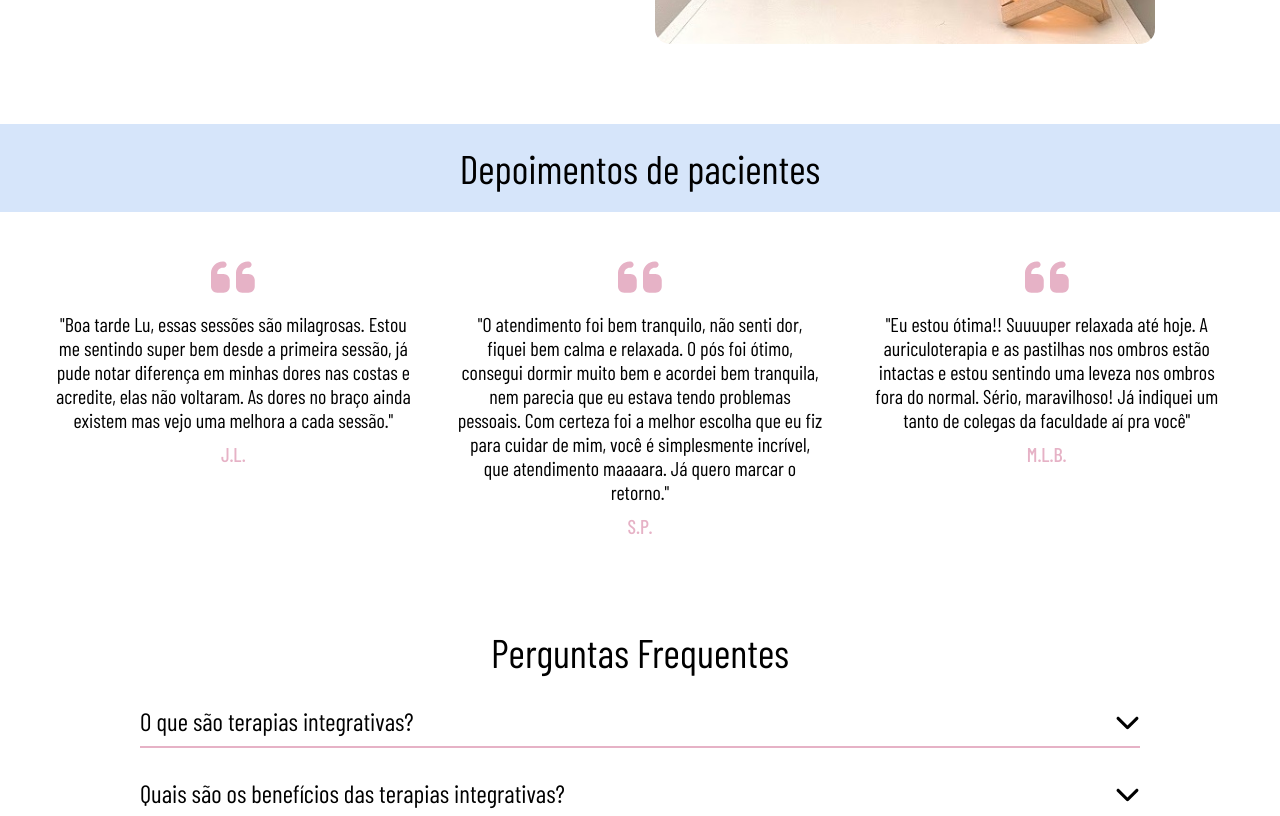
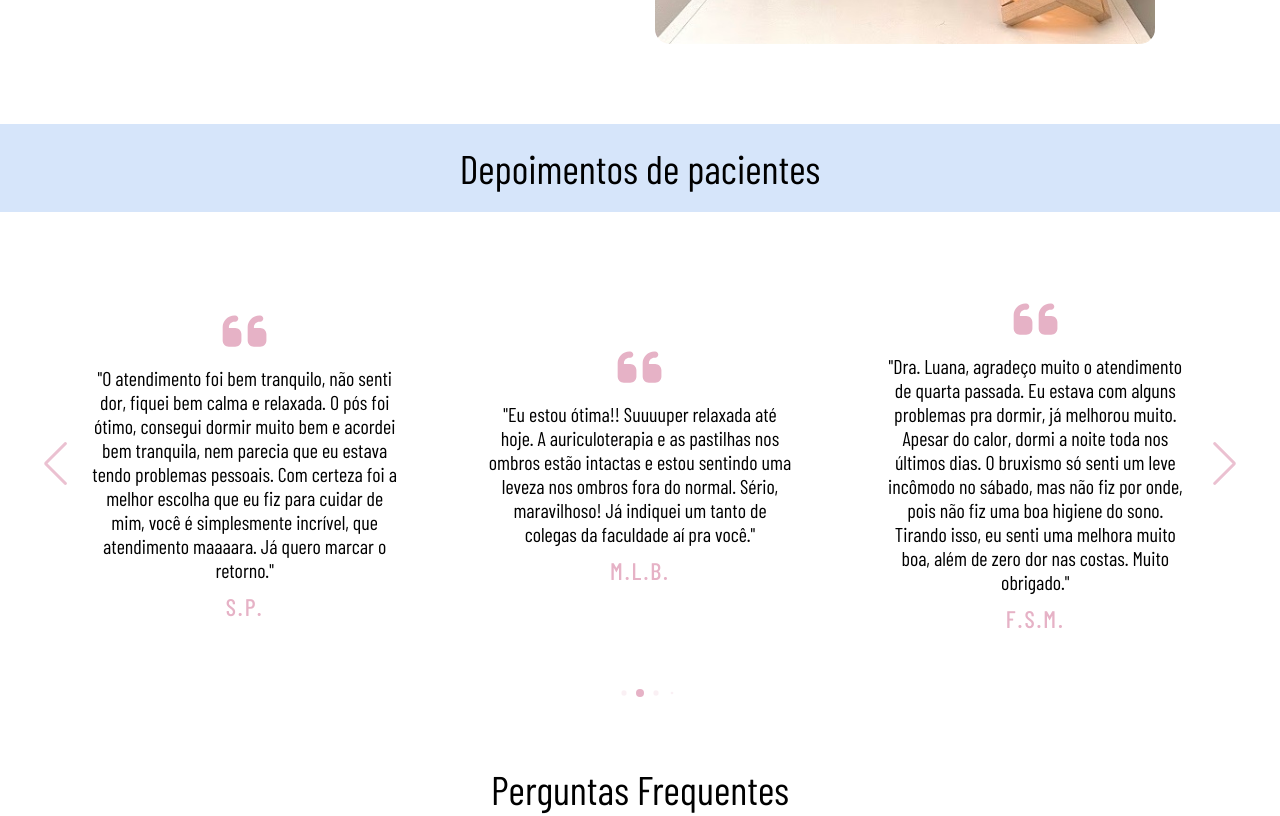
Before and after one commit to SantiagoMorais/luana-integrative-therapies, a React (Vite) app: page / in a window 1280 px wide. Shown: the part 1840-2656 px from the top of the page. Built offline with nearby package versions, Linux system fonts and the light colour scheme; a web font is replaced by a local one.

Commit message:
updated depositions component to use swipe library

```diff
--- a/package.json
+++ b/package.json
@@ -21,7 +21,8 @@
     "react": "^18.2.0",
     "react-dom": "^18.2.0",
     "react-router-dom": "^6.22.3",
-    "styled-components": "^6.1.8"
+    "styled-components": "^6.1.8",
+    "swiper": "^11.1.4"
   },
   "devDependencies": {
     "@testing-library/jest-dom": "^6.4.2",
--- a/src/components/depositions/index.tsx
+++ b/src/components/depositions/index.tsx
@@ -3,26 +3,69 @@ import data from "@json/index.json"
 import { FontAwesomeIcon } from "@fortawesome/react-fontawesome"
 import { faQuoteLeft } from "@fortawesome/free-solid-svg-icons"
 import { theme } from "@styles/theme"
+import { Swiper, SwiperSlide } from "swiper/react"
+import { useEffect, useState } from "react"
+
+import { Navigation, Pagination, Autoplay } from 'swiper/modules';
+import 'swiper/css';
+import 'swiper/css/navigation';
+import 'swiper/css/pagination';
+import 'swiper/css/scrollbar';
 
 export const Depositions = () => {
+    const [slidesPerView, setSlidesPerView] = useState<number>(2)
+
+    useEffect(() => {
+        const handleResize = () => {
+            const smalDevicesScreen = window.innerWidth < 1200;
+            const mobileDevicesScreen = window.innerWidth < 768
+            if (mobileDevicesScreen) {
+                setSlidesPerView(1)
+            } else if (smalDevicesScreen) {
+                setSlidesPerView(2)
+            } else {
+                setSlidesPerView(3)
+            }
+        };
+        handleResize();
+
+        window.addEventListener("resize", handleResize)
+        return () => { window.removeEventListener("resize", handleResize) }
+    }, [])
+
     return (
         <Container>
             <h2 className="title">Depoimentos de pacientes</h2>
-            <ul className="depositions">
-                {data.depositions &&
-                    <>
-                        {data.depositions.map((patient, index) =>
-                            <li key={index} className="deposition">
+            <div className="content">
+                <div className="depositions">
+                    <Swiper
+                        spaceBetween={50}
+                        slidesPerView={slidesPerView}
+                        loop={true}
+                        className="swiper"
+                        navigation
+                        modules={[Pagination, Navigation, Autoplay]}
+                        pagination={{
+                            dynamicBullets: true, clickable: true
+                        }}
+                        autoplay={{
+                            delay: 5000,
+                            disableOnInteraction: false
+                        }}
+                    >
+                        {data.depositions && data.depositions.map(patient =>
+                            <SwiperSlide className="slide" key={patient.patientName}>
                                 <FontAwesomeIcon icon={faQuoteLeft} className="icon" />
                                 <p className="deposition">
                                     "{patient.deposition}"
                                 </p>
                                 <p className="patientName">{patient.patientName}</p>
-                            </li>
-                        )}
-                    </>
+                            </SwiperSlide>
+                        )
                         }
-            </ul>
+                    </Swiper>
+                </div>
+            </div>
         </Container>
     )
 }
@@ -42,32 +85,76 @@ const Container = styled.div`
         padding: 2rem 0;
     }
 
-    .depositions {
-        padding: 3rem;
+    .content {
         display: flex;
-        flex-wrap: wrap;
         justify-content: center;
         max-width: 144rem;
+        width: 100%;
+
+        .depositions {
+            width: 100%;
+            padding: 1rem 0;
 
             .icon {
                 font-size: 5rem;
                 color: ${theme.secondaryColor};
             }
 
+            .swiper {
+                max-width: 95%;
+                padding: 0 4rem;
+
+
+                .swiper-button-next, .swiper-button-prev {
+                    color: ${theme.secondaryColor};
+                    transition: .3s;
+                    opacity: .8;
+
+                    &:hover {
+                        scale: 1.2;
+                        opacity: 1;
+                    }
+                }
+
+                .swiper-pagination-bullet {
+                    background: ${theme.secondaryColor};
+                }
+
+                .slide {
+                    display: flex;
+                    flex-direction: column;
+                    align-items: center;
+                    margin-bottom: 3rem;
+                    max-width: 100%;
+                    cursor: default;
+                    -webkit-user-select: none; /* Safari */
+                    -moz-user-select: none; /* Firefox */
+                    -ms-user-select: none; /* Internet Explorer/Edge */
+                    user-select: none;
+                    margin: auto;
+                    padding: 0 1rem;
+
                     .deposition {
                         font-size: 2rem;
                         text-align: center;
-            flex-grow: 1;
-            flex-basis: 20rem;
                         padding: 1rem;
                         font-weight: 300;
+                        max-width: 100%;
                     }
 
                     .patientName {
                         font-weight: 500;
                         color: ${theme.secondaryColor};
+                        font-size: 2.4rem;
+                        letter-spacing: .2rem;
+                        text-transform: uppercase;
                     }
                 }
+            }
+
+        }
+    }
+
 
     @media (max-width: 425px) {
         margin-bottom: 1rem;
--- a/src/json/index.json
+++ b/src/json/index.json
@@ -16,8 +16,28 @@
             "patientName": "S.P."
         },
         {
-            "deposition": "Eu estou ótima!! Suuuuper relaxada até hoje. A auriculoterapia e as pastilhas nos ombros estão intactas e estou sentindo uma leveza nos ombros fora do normal. Sério, maravilhoso! Já indiquei um tanto de colegas da faculdade aí pra você",
+            "deposition": "Eu estou ótima!! Suuuuper relaxada até hoje. A auriculoterapia e as pastilhas nos ombros estão intactas e estou sentindo uma leveza nos ombros fora do normal. Sério, maravilhoso! Já indiquei um tanto de colegas da faculdade aí pra você.",
             "patientName": "M.L.B."
+        },
+        {
+            "deposition": "Dra. Luana, agradeço muito o atendimento de quarta passada. Eu estava com alguns problemas pra dormir, já melhorou muito. Apesar do calor, dormi a noite toda nos últimos dias. O bruxismo só senti um leve incômodo no sábado, mas não fiz por onde, pois não fiz uma boa higiene do sono. Tirando isso, eu senti uma melhora muito boa, além de zero dor nas costas. Muito obrigado.",
+            "patientName": "F.S.M."
+        },
+        {
+            "deposition": "Nossa, já tá muito mais leve minha coluna. Tô conseguindo manter mais a postura, tô anestesiada até agora. Obrigada Luu, você é maravilhosa.",
+            "patientName": "P.M."
+        },
+        {
+            "deposition": "Oi Lu, bom dia! Sentindo ótima. As dores nas costas sumiram e da lombar também melhorou.",
+            "patientName": "A.L."
+        },
+        {
+            "deposition": "Lu do céu, não tinha como eu ter te dado um feedback assim, tanto que eu não pensei que fosse imediato o efeito, dos olhos etc, mas ajudou tanto na minha tranquilidade. foi assim, comprei o difusor, fui pra casa, tava brincando com os meus pais e deixei pra lá pra eles, eles dormiram com o óleo essencial de palma rosa, foi bizarro o efeito. E depois eu coloquei pra mim também e foi maravilhoso, porque eu tô muito mais relaxada, tipo, a criança esgoelou aqui na minha cabeça e eu fiquei calma, entendeu? Gente, é loucura, eu pensei que não fosse imediato, é muito bom.",
+            "patientName": "K.A."
+        },
+        {
+            "deposition": "Luana, boa tarde, está jóia? Dormi bem demais e vou falar com você, eu não falei com você da minha dor na lombar, né? E você descobriu pela orelha e você acredita que eu consegui fazer os exercícios na academia? Minha lombar não doeu nada, foi ótimo. O pescoço ainda está com uma dorzinha, mas aqui, a extensão que eu consigo olhar, melhorou demais, demais, demais mesmo. Agora estou conseguindo olhar para o lado esquerdo tão bem, eu não conseguia. Se Deus quiser, nós vamos estar juntas de novo. Muito obrigado, Deus te abençoe e que você continue sendo essa pessoa bacana aí, viu? Curando as dores dos outros, valeu!",
+            "patientName": "R."
         }
     ],
     "faqs": [
```
Also changed, not shown: 1 other file (tests, documents, lock files or other folders). Lines whose indentation alone changed are shown as unchanged.
